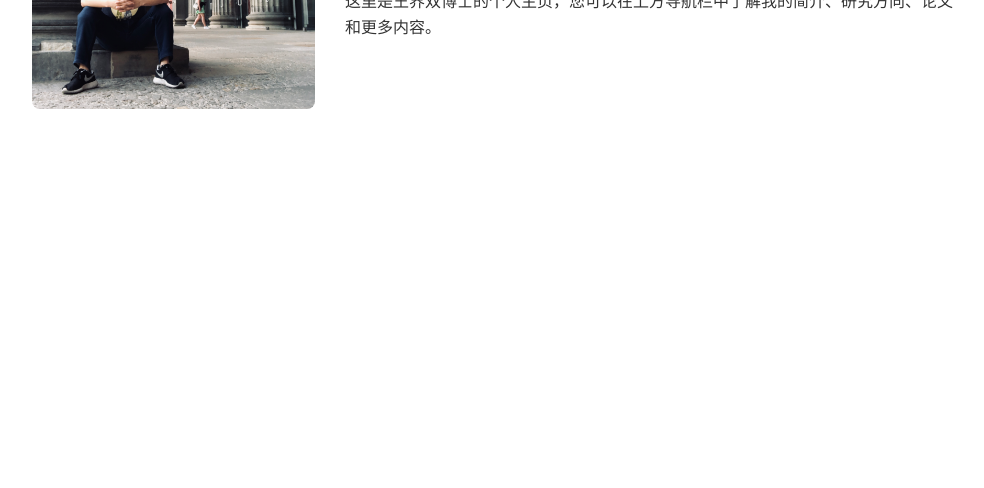
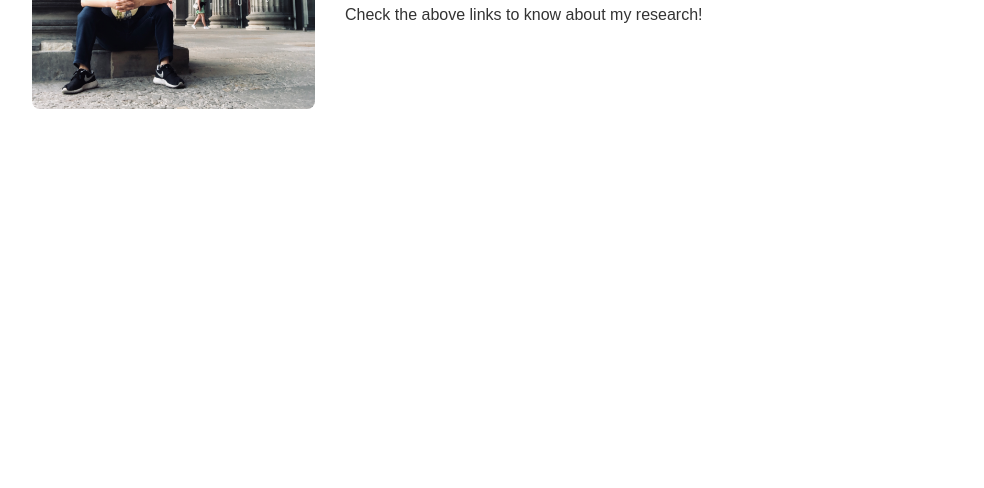
Before and after one commit to gaisuan/JieshuangWang, a plain HTML site: page index.html in a window 1280 px wide. Shown: the part 312-800 px from the top of the page, without its empty margins (143-1127 px from the left). Drawn offline with Linux system fonts and the light colour scheme.

Commit message:
Update index.html

```diff
--- a/index.html
+++ b/index.html
@@ -88,7 +88,7 @@
       <img src="1.jpg" alt="Portrait of Jieshuang Wang">
       <div class="text">
         <h1>Welcome to the personal website of Jieshuang Wang (王界双)!</h1>
-        <p>这里是王界双博士的个人主页，您可以在上方导航栏中了解我的简介、研究方向、论文和更多内容。</p>
+        <p>Check the above links to know about my research! </p>
       </div>
     </section>
   </main>
```
